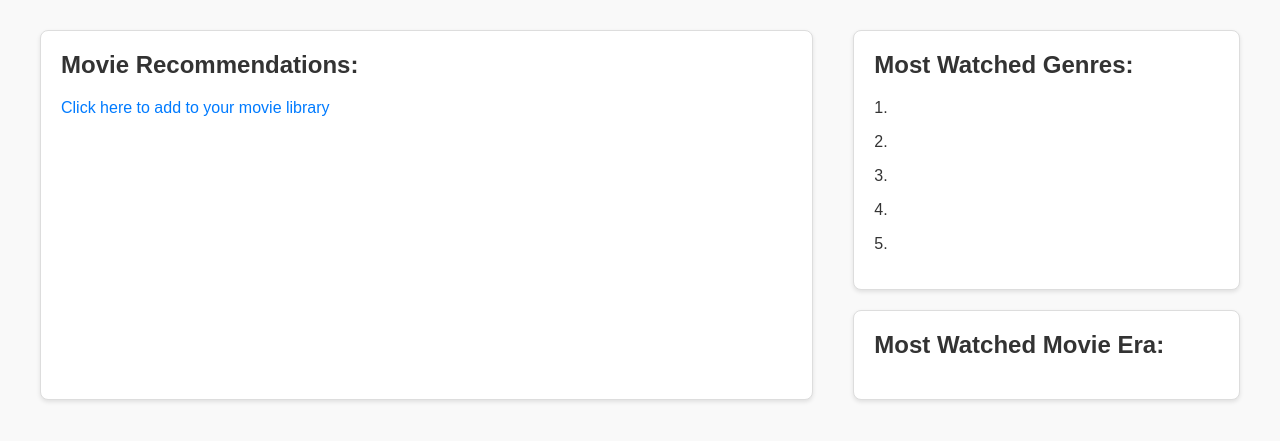
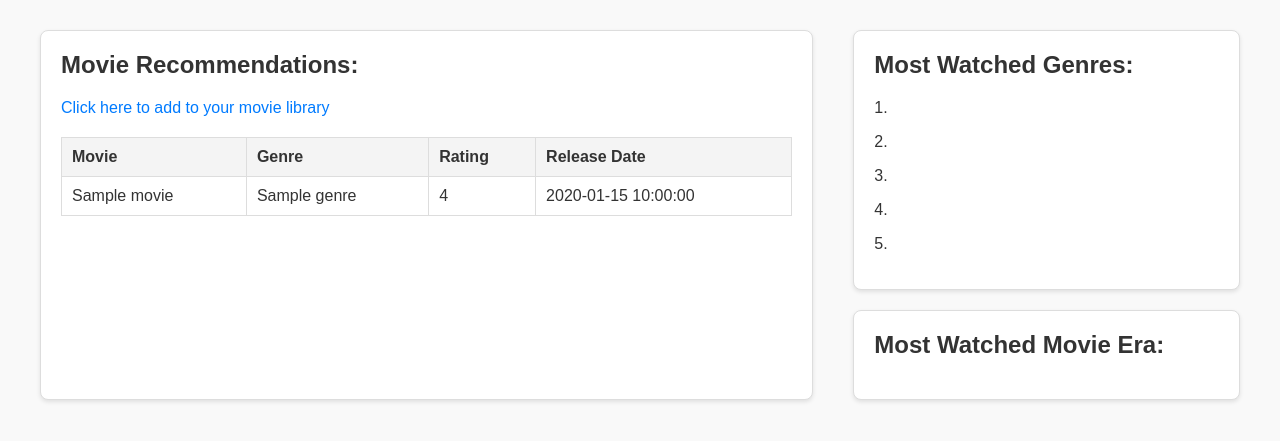
Before and after one commit to faithmancuso/MovieRec, a Flask app: template templates/index.html in a window 1280 px wide. Shown: the part 85-526 px from the top of the page. Run offline with Flask 3, Linux system fonts and the light colour scheme; the template is opened without the code that fills it: most values are stand-ins (such as "Sample title", 1, 10 or a date in 2020).

Commit message:
added a table under the main page for movie recommendations, if the user doesnt have any movie recs then itll display no recommendations yet

```diff
--- a/templates/index.html
+++ b/templates/index.html
@@ -33,6 +33,33 @@
             <div class="movie-recommendations">
                 <h2>Movie Recommendations:</h2>
                 <a href="{{ url_for('library') }}">Click here to add to your movie library</a>
+
+                <!-- Table for Movie Recommendations -->
+                {% if recommendations %}
+                <table>
+                    <thead>
+                        <tr>
+                            <th>Movie</th>
+                            <th>Genre</th>
+                            <th>Rating</th>
+                            <th>Release Date</th>
+                        </tr>
+                    </thead>
+                    <tbody>
+                        <!-- Loop through each recommended movie and display its details -->
+                        {% for movie in recommendations %}
+                        <tr>
+                            <td>{{ movie.title }}</td>
+                            <td>{{ movie.genre }}</td>
+                            <td>{{ movie.rating }}</td>
+                            <td>{{ movie.release_date }}</td>
+                        </tr>
+                        {% endfor %}
+                    </tbody>
+                </table>
+                {% else %}
+                <p>No recommendations available yet.</p>
+                {% endif %}
             </div>
 
             <!-- User Statistics Section -->
```
Also changed, not shown: database.py (line endings or trailing spaces), tmdb_client.py (line endings or trailing spaces), users.db, 2 other files.
